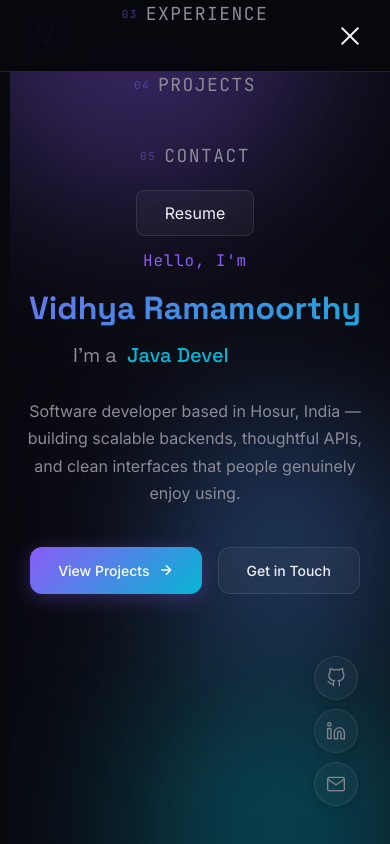
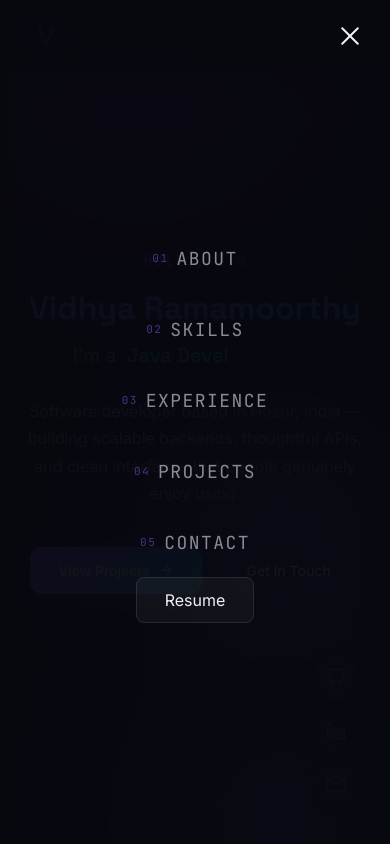
Before and after one commit to VidhyaRamamoorthy16/Vidhya-Portfolio, a plain HTML site: page index.html in a window 390 px wide. Both pictures are taken after a click on the button "Menu". Shown: the top 844 px of the page. Drawn offline with Linux system fonts and the light colour scheme; files whose address does not match are found by name.

Commit message:
fix(mobile): resolve menu overlay size issue

```diff
--- a/index.html
+++ b/index.html
@@ -8,7 +8,7 @@
   <link rel="preconnect" href="https://fonts.googleapis.com">
   <link rel="preconnect" href="https://fonts.gstatic.com" crossorigin>
   <link href="https://fonts.googleapis.com/css2?family=Space+Grotesk:wght@400;500;600;700&family=Inter:wght@300;400;500;600&family=JetBrains+Mono:wght@400&display=swap" rel="stylesheet">
-  <link rel="stylesheet" href="styles.css?v=10">
+  <link rel="stylesheet" href="styles.css?v=11">
   <link rel="icon" type="image/svg+xml" href="/favicon.svg">
   <link rel="icon" type="image/png" sizes="32x32" href="/favicon-32x32.png">
   <link rel="icon" type="image/png" sizes="16x16" href="/favicon-16x16.png">
--- a/styles.css
+++ b/styles.css
@@ -1518,7 +1518,10 @@ body.cursor-hover .cursor-glow {
   .nav-links {
     display: none;
     position: fixed;
-    inset: 0;
+    top: 0;
+    left: 0;
+    width: 100vw;
+    height: 100dvh;
     flex-direction: column;
     align-items: center;
     justify-content: center;
```
